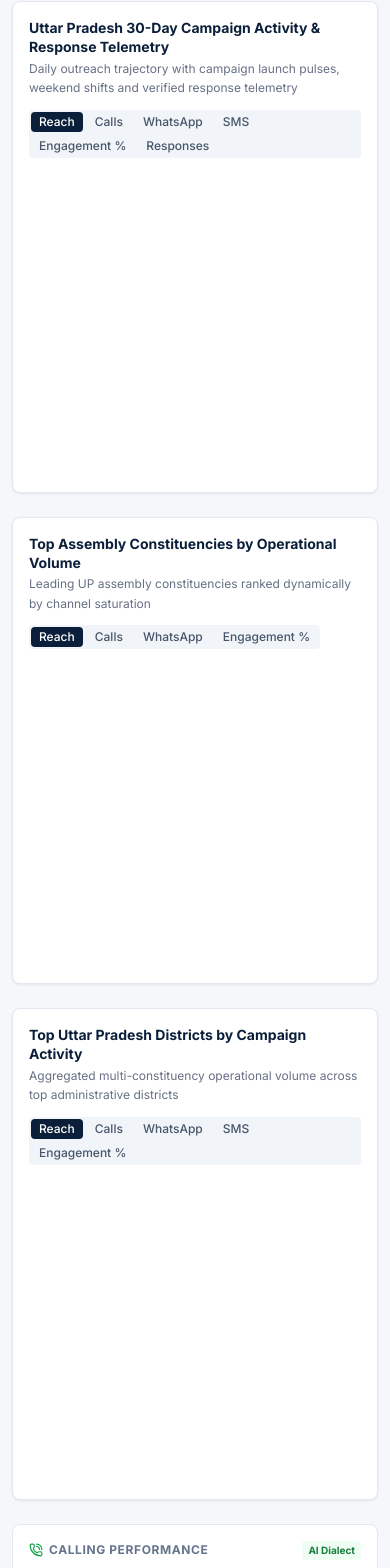
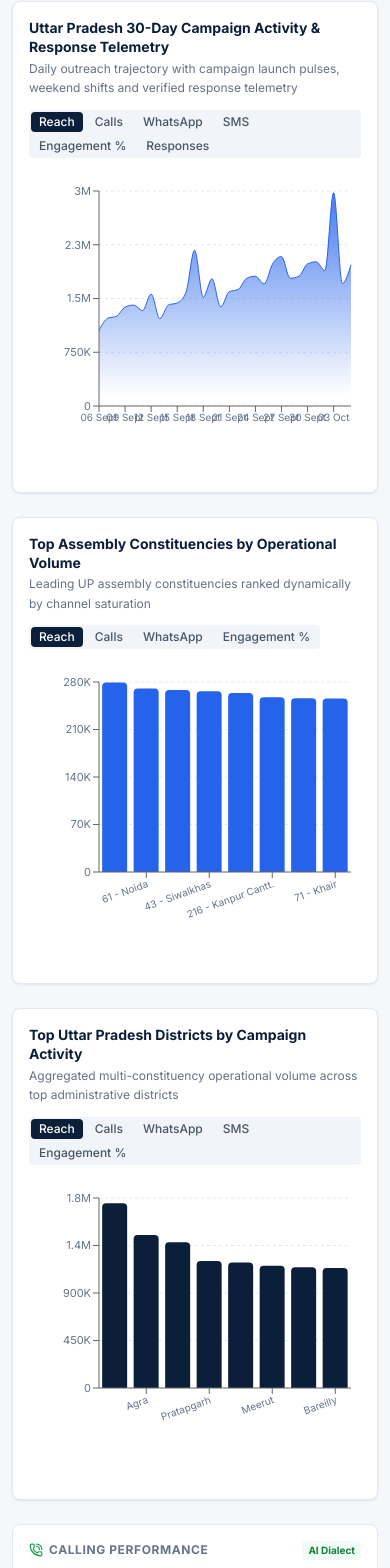
Before and after one commit to saikirankurapti-glitch/elections-analytics, a React (Vite) app: page / in a window 390 px wide. Shown: the part 3481-5049 px from the top of the page. Built offline with nearby package versions, Linux system fonts and the light colour scheme.

Commit message:
Fix responsive charts across dashboard pages

```diff
--- a/src/pages/UpStateDashboard.tsx
+++ b/src/pages/UpStateDashboard.tsx
@@ -31,7 +31,6 @@ import {
   PhoneIncoming
 } from 'lucide-react';
 import {
-  ResponsiveContainer,
   AreaChart,
   Area,
   XAxis,
@@ -44,6 +43,7 @@ import {
 } from 'recharts';
 import { KpiCard } from '../components/common/KpiCard';
 import { ChartCard } from '../components/common/ChartCard';
+import { ResponsiveChart } from '../components/common/ResponsiveChart';
 import { UpStateMap } from '../components/common/UpStateMap';
 import { ExportModal } from '../components/common/ExportModal';
 import {
@@ -644,7 +644,7 @@ export const UpStateDashboard: React.FC<UpStateDashboardProps> = ({
           </div>
         }
       >
-        <ResponsiveContainer width="100%" height={260}>
+        <ResponsiveChart width="100%" height={260}>
           <AreaChart data={upActivityTrends30Days} margin={{ top: 15, right: 10, left: 10, bottom: 0 }}>
             <defs>
               <linearGradient id="upColorDynamic" x1="0" y1="0" x2="0" y2="1">
@@ -714,7 +714,7 @@ export const UpStateDashboard: React.FC<UpStateDashboardProps> = ({
               fill="url(#upColorDynamic)"
             />
           </AreaChart>
-        </ResponsiveContainer>
+        </ResponsiveChart>
       </ChartCard>
 
       {/* Top Constituencies & Top Districts Benchmark (Rankings Shift Dynamically By Metric!) */}
@@ -753,7 +753,7 @@ export const UpStateDashboard: React.FC<UpStateDashboardProps> = ({
               </div>
             }
           >
-            <ResponsiveContainer width="100%" height={260}>
+            <ResponsiveChart width="100%" height={260}>
               <BarChart data={topConstituenciesChartData} margin={{ top: 15, right: 10, left: 10, bottom: 25 }}>
                 <CartesianGrid strokeDasharray="3 3" stroke="#E2E8F0" vertical={false} />
                 <XAxis dataKey="name" tick={{ fontSize: 10, fill: '#64748B' }} angle={-20} textAnchor="end" />
@@ -782,7 +782,7 @@ export const UpStateDashboard: React.FC<UpStateDashboardProps> = ({
                   radius={[4, 4, 0, 0]}
                 />
               </BarChart>
-            </ResponsiveContainer>
+            </ResponsiveChart>
           </ChartCard>
         </div>
 
@@ -826,7 +826,7 @@ export const UpStateDashboard: React.FC<UpStateDashboardProps> = ({
               </div>
             }
           >
-            <ResponsiveContainer width="100%" height={260}>
+            <ResponsiveChart width="100%" height={260}>
               <BarChart data={topDistrictsChartData} margin={{ top: 15, right: 10, left: 10, bottom: 25 }}>
                 <CartesianGrid strokeDasharray="3 3" stroke="#E2E8F0" vertical={false} />
                 <XAxis dataKey="name" tick={{ fontSize: 10, fill: '#64748B' }} angle={-20} textAnchor="end" />
@@ -857,7 +857,7 @@ export const UpStateDashboard: React.FC<UpStateDashboardProps> = ({
                   radius={[4, 4, 0, 0]}
                 />
               </BarChart>
-            </ResponsiveContainer>
+            </ResponsiveChart>
           </ChartCard>
         </div>
       </div>
```
